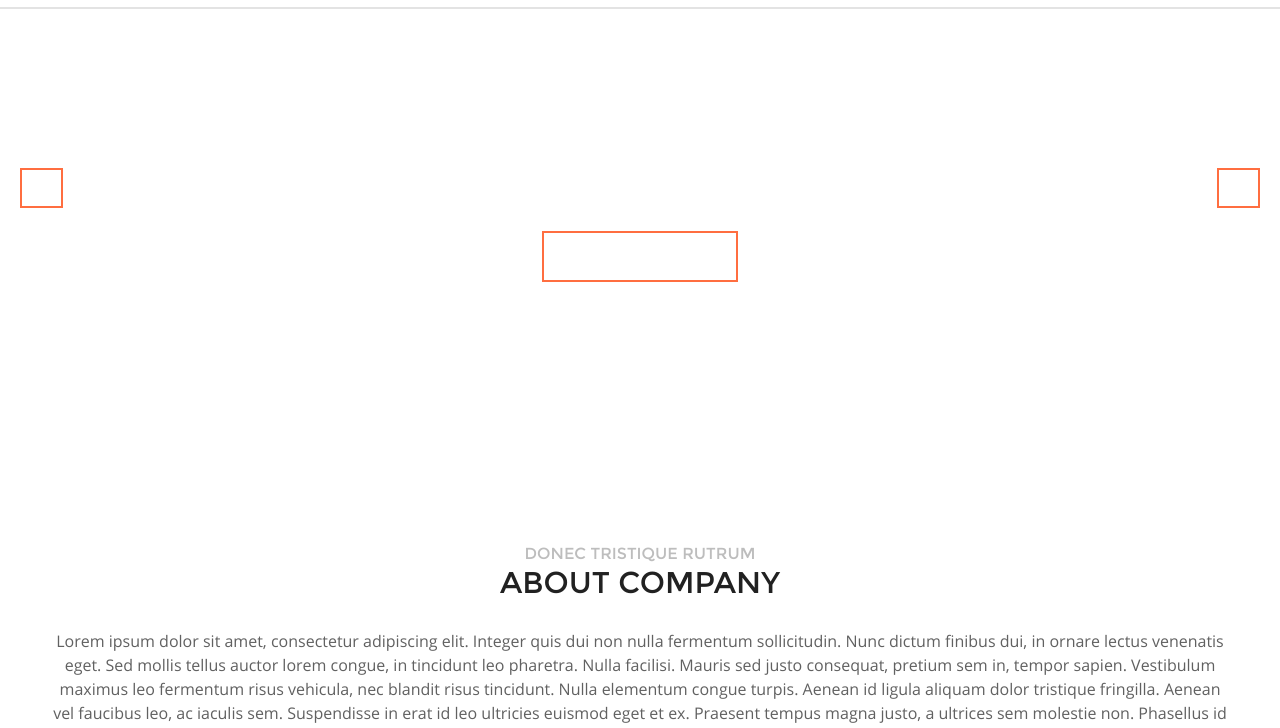
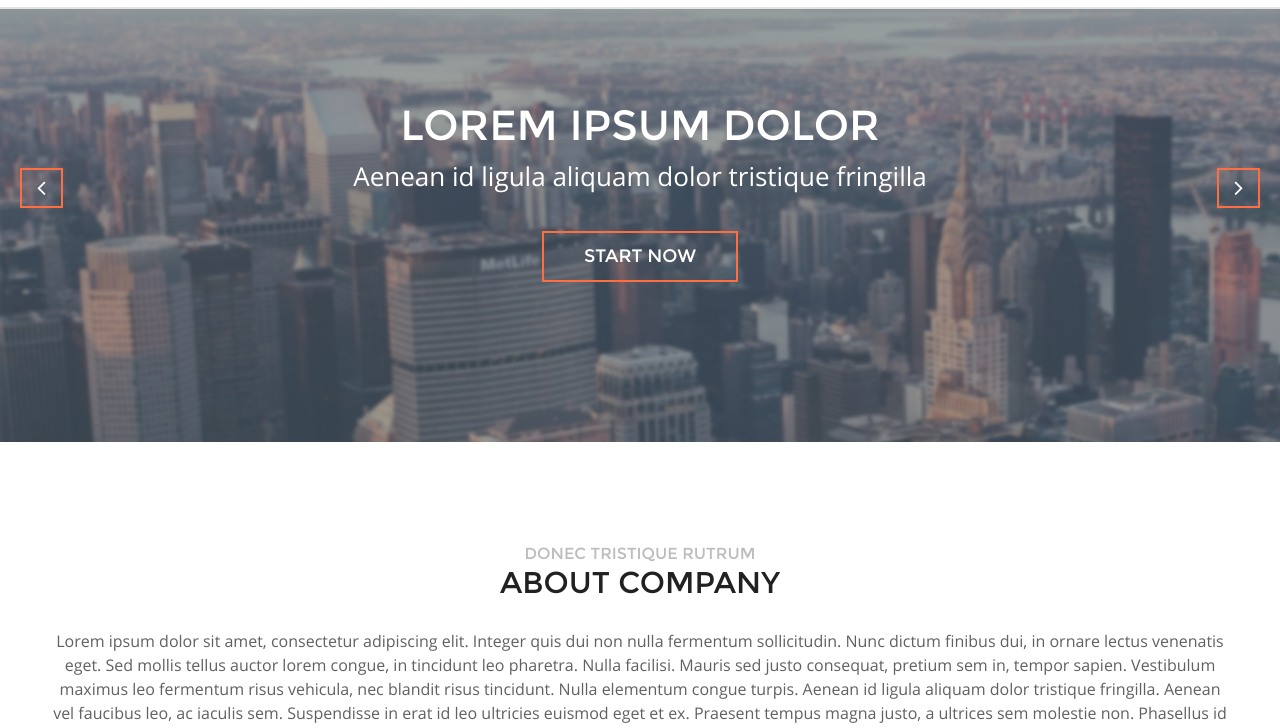
Before and after one commit to vlad-gritsenko/LandingPage, a plain HTML site: page index.html in a window 1280 px wide. Shown: the part 66-794 px from the top of the page. Drawn offline with Linux system fonts and the light colour scheme; some packages are replaced by stand-ins of ours; the site is published under a folder, as on GitHub Pages, so addresses that start at the root find nothing.

Commit message:
fixed wrong path

```diff
--- a/css/style.css
+++ b/css/style.css
@@ -139,7 +139,7 @@ nav .container {
   display: inline-block;
   width: 100vw;
   padding: 160px 0;
-  background: url(/images/slide1.jpg);
+  background: url(../images/slide1.jpg);
   background-size: cover;
   background-repeat: no-repeat;
   -webkit-transition: 1s;
--- a/index.html
+++ b/index.html
@@ -4,7 +4,7 @@
   <meta charset="UTF-8">
   <meta name="viewport" content="width=device-width, initial-scale=1.0">
   <meta http-equiv="X-UA-Compatible" content="ie=edge">
-  <link rel="icon" type="image/png" sizes="32x32" href="/favicon.png">
+  <link rel="icon" type="image/png" sizes="32x32" href="favicon.png">
   <link rel="stylesheet" href="css/font-awesome.css">
   <link rel="stylesheet" href="bootstrap/bootstrap.css">
   <link rel="stylesheet" href="css/fonts.css">
```
